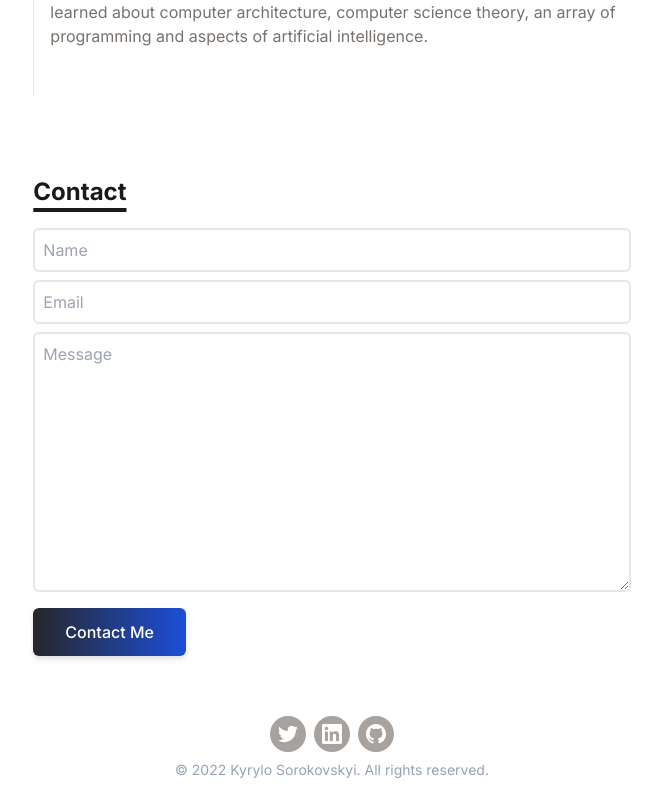
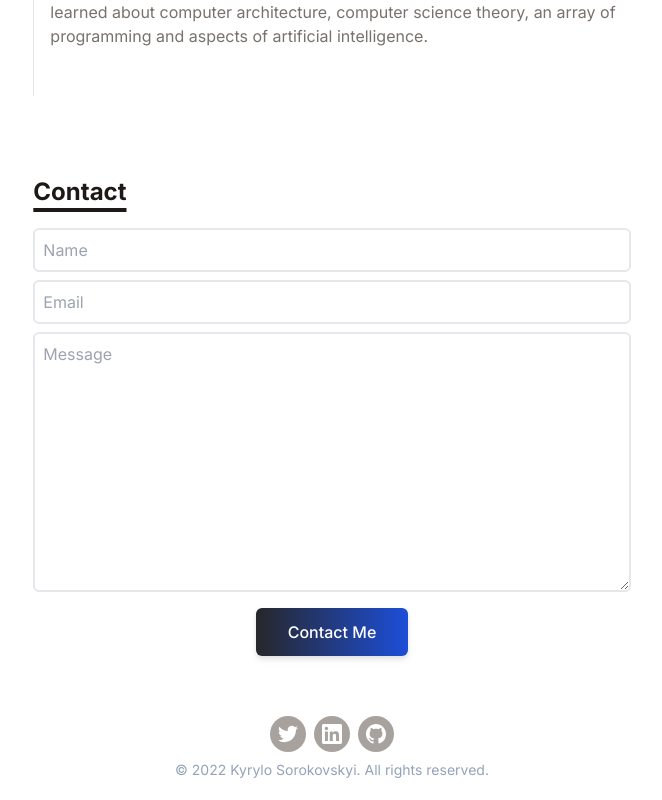
Before and after one commit to sumdeusvitae/portfolio, a React (Vite) app: page / in a window 1280 px wide. Shown: the part 1084-1884 px from the top of the page, without its empty margins (308-970 px from the left). Built offline with nearby package versions, Linux system fonts and the light colour scheme.

Commit message:
updated button

```diff
--- a/src/components/Contact.jsx
+++ b/src/components/Contact.jsx
@@ -30,8 +30,8 @@
             className="p-2 mb-4 bg-transparent border-2 rounded-md focus:outline-none"
           />
           <button
-            type="button"
-            className="text-center inline-block px-8 py-3 w-max text-base font-medium rounded-md text-white bg-gradient-to-r from-zinc-800 to-blue-700 drop-shadow-md hover:stroke-white"
+            type="submit"
+            className="text-center mx-auto inline-block px-8 py-3 w-max text-base font-medium rounded-md text-white bg-gradient-to-r from-zinc-800 to-blue-700 drop-shadow-md hover:stroke-white"
           >
             Contact Me
           </button>
```
